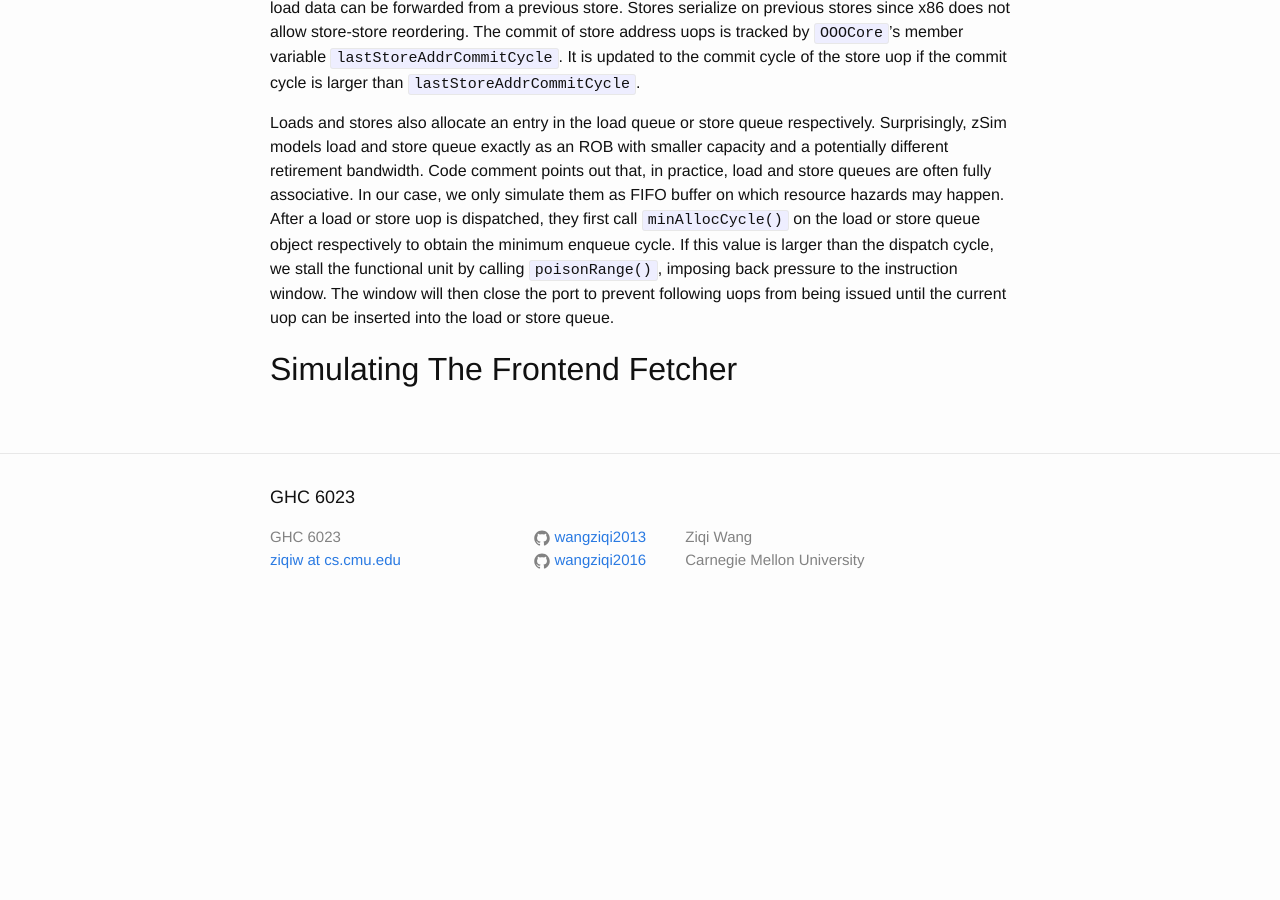
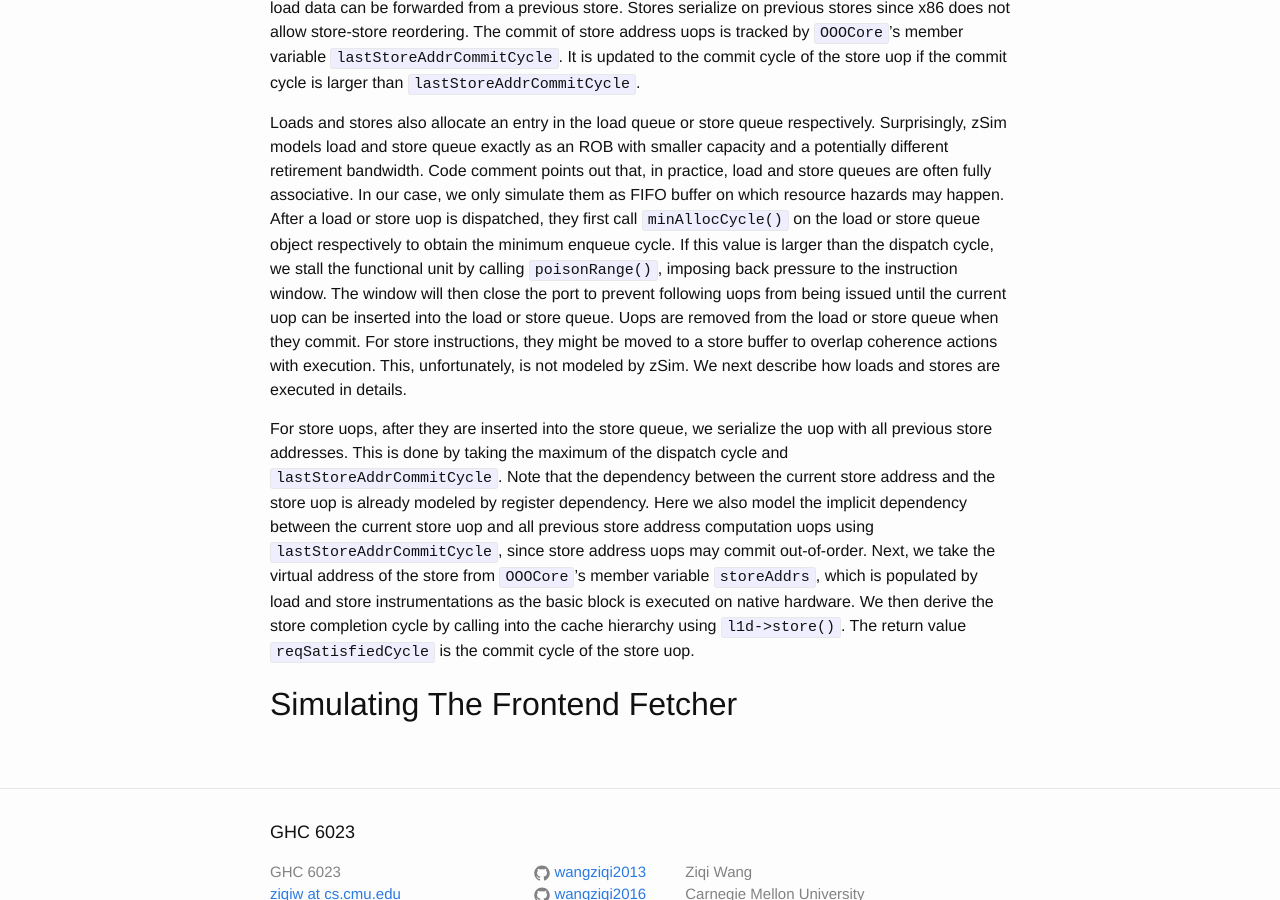
Before and after one commit to wangziqi2013/wangziqi2013.github.io, a Jekyll site: the page built from _posts/2019-12-31-zsim-microarch.markdown, in a window 1280 px wide and 900 px high, scrolled down 20745 px. Built offline with Jekyll 4.4.1, drawn with Linux system fonts in a browser that asks for light colours; before the commit the page ends 21376 px from its top, so only the background shows below that.

Commit message:
Adding store uop

```diff
--- a/_posts/2019-12-31-zsim-microarch.markdown
+++ b/_posts/2019-12-31-zsim-microarch.markdown
@@ -753,6 +753,19 @@ buffer on which resource hazards may happen. After a load or store uop is dispat
 on the load or store queue object respectively to obtain the minimum enqueue cycle. If this value is larger than the
 dispatch cycle, we stall the functional unit by calling `poisonRange()`, imposing back pressure to the instruction window.
 The window will then close the port to prevent following uops from being issued until the current uop can be inserted
-into the load or store queue.
+into the load or store queue. Uops are removed from the load or store queue when they commit. For store instructions,
+they might be moved to a store buffer to overlap coherence actions with execution. This, unfortunately, is not modeled
+by zSim. We next describe how loads and stores are executed in details.
+
+For store uops, after they are inserted into the store queue, we serialize the uop with all previous store addresses.
+This is done by taking the maximum of the dispatch cycle and `lastStoreAddrCommitCycle`. Note that the dependency between
+the current store address and the store uop is already modeled by register dependency. Here we also model the implicit
+dependency between the current store uop and all previous store address computation uops using `lastStoreAddrCommitCycle`,
+since store address uops may commit out-of-order. Next, we take the virtual address of the store from `OOOCore`'s member
+variable `storeAddrs`, which is populated by load and store instrumentations as the basic block is executed on native
+hardware. We then derive the store completion cycle by calling into the cache hierarchy using `l1d->store()`. The return
+value `reqSatisfiedCycle` is the commit cycle of the store uop.
+
+
 
 ## Simulating The Frontend Fetcher
```
